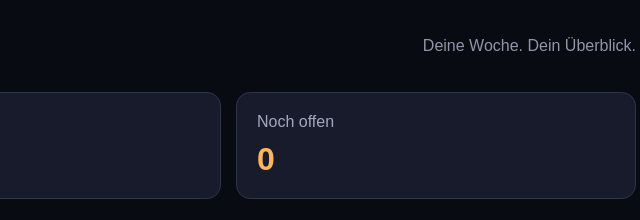
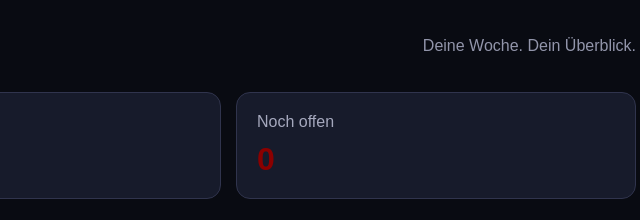
Before and after one commit to bennetfinger-glitch/Planify, a plain HTML site: page index.html in a window 1280 px wide. Shown: the top 220 px of the page, 619-1259 px from the left. Drawn offline with Linux system fonts and the light colour scheme.

Commit message:
Update index.html

```diff
--- a/index.html
+++ b/index.html
@@ -57,7 +57,7 @@ h2 { margin-top: 0; }
 .stat-card strong { font-size: 32px; }
 .purple strong { color: #9691ff; }
 .green strong { color: #53d69a; }
-.orange strong { color: #ffb65c; }
+.orange strong { color: #8B0000; }
 
 input, select, button {
     padding: 12px;
@@ -232,7 +232,7 @@ button:hover { background: #625de0; }
 
 .day-event p { color: #bbb; margin-bottom: 0; }
 
-@media (max-width: 850px) {
+@media (max-width: 550px) {
     .week-grid { grid-template-columns: repeat(2, minmax(0, 1fr)); }
 }
 
```
